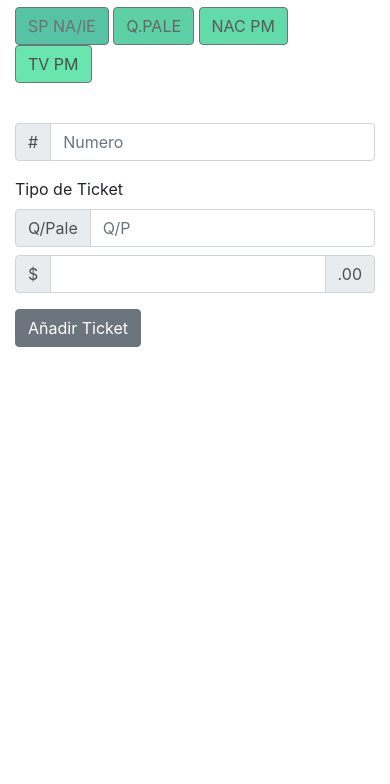
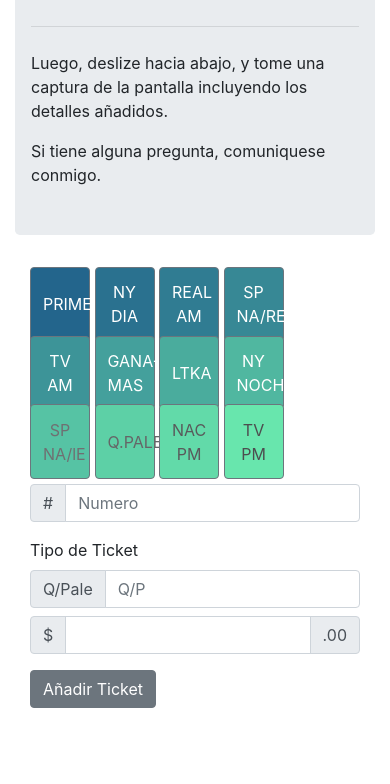
Before and after one commit to jcandyn/Output, a plain HTML site: page index.html in a window 390 px wide. Shown: the part 165-949 px from the top of the page. Drawn offline with nearby package versions, Linux system fonts and the light colour scheme.

Commit message:
resizing to mobile responsiveness

```diff
--- a/index.html
+++ b/index.html
@@ -11,7 +11,7 @@
 <script src = "index.js">
     </script>
 <body>
-  <!-- <div class="container">
+  <div class="container-fluid">
     <div class="row">
       <div class="col">
     <div class="jumbotron">
@@ -22,33 +22,33 @@
         <p>Si tiene alguna pregunta, comuniquese conmigo.</p>
       </div>
     </div>
-  </div> -->
+  </div>
 
 
   <!-- Group to add input values -->
-  <div class="container row buttons">
-    <div class="col-md-12 btnGroup">
+  <div class="container-fluid row buttons">
+    <div class="col-sm-12 btnGroup">
       <button type="button" id="primera" ticketType="Primera" class="btn btn-secondary typeBtn">PRIMERA</button>
       <button type="button" id="nyDia" ticketType="NY DIA" class="btn btn-secondary typeBtn">NY DIA</button>
       <button type="button" id="realAm" ticketType="REAL AM" class="btn btn-secondary typeBtn">REAL AM</button>
       <button type="button" id="spRe" ticketType="SP NA/RE" class="btn btn-secondary typeBtn">SP NA/RE</button>
     </div>
 
-    <div class="col-md-12 btnGroup">
+    <div class="col-sm-12 btnGroup">
   <button type="button" id="tvAm" ticketType="TV AM" class="btn btn-secondary typeBtn">TV AM</button>
   <button type="button" id="ganaMas" ticketType="GANA-MAS" class="btn btn-secondary typeBtn">GANA-MAS</button>
   <button type="button" id="ltka" ticketType="LTKA" class="btn btn-secondary typeBtn">LTKA</button>
   <button type="button" id="nyNoche" ticketType="NY NOCHE" class="btn btn-secondary typeBtn">NY NOCHE</button>
   </div>
 
-  <div class="col-md-12 btnGroup">
+  <div class="col-sm-12 btnGroup">
   <button type="button" id="spLe" spNoticketType="SP NA/LE" class="btn btn-secondary typeBtn">SP NA/lE</button>
   <button type="button" id="qPale" ticketType="Q.PALE" class="btn btn-secondary typeBtn">Q.PALE</button>
   <button type="button" id="nacPm" ticketType="NAC PM" class="btn btn-secondary typeBtn">NAC PM</button>
   <button type="button" id="tvPm" ticketType="TV PM" class="btn btn-secondary typeBtn">TV PM</button>
   </div>
 </div>
-<div class="container">
+<div class="container-fluid">
 <div class="row">
   <div class="col-md-12">
 <form>
@@ -101,7 +101,7 @@
     <div class="row">
       <div class="col">
 <!-- <h1>Tome Captura</h1> -->
-<div id="nombreElement">Jorge</div>
+<h1 id="nombreElement">Jorge</h1>
 <h3>Ticket #:4183</h3>
 <div id="serial"></div>
 
--- a/style.css
+++ b/style.css
@@ -4,11 +4,11 @@
 }
 
 .buttons {
-    margin-bottom: 30px;
+    margin-bottom: 3%;
 }
 
 .btnGroup {
-    margin-bottom: 10px;
+    margin-bottom: 2%;
 }
 
 #primera {
@@ -63,3 +63,8 @@ background-color: #50B7A0;
     background-color: #68E6AD;
     color: #4D4D4F;
 }
+
+.typeBtn {
+    width: 20%;
+    height: 120%;
+}
```
